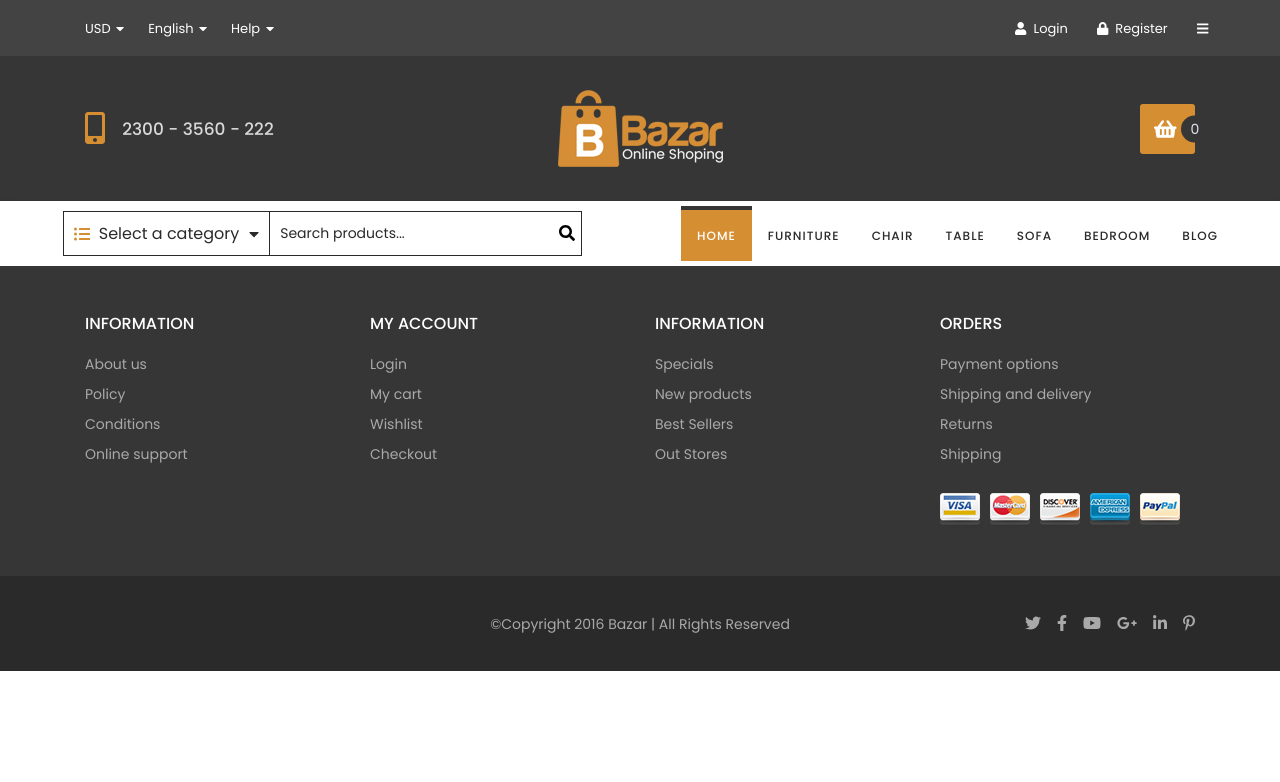
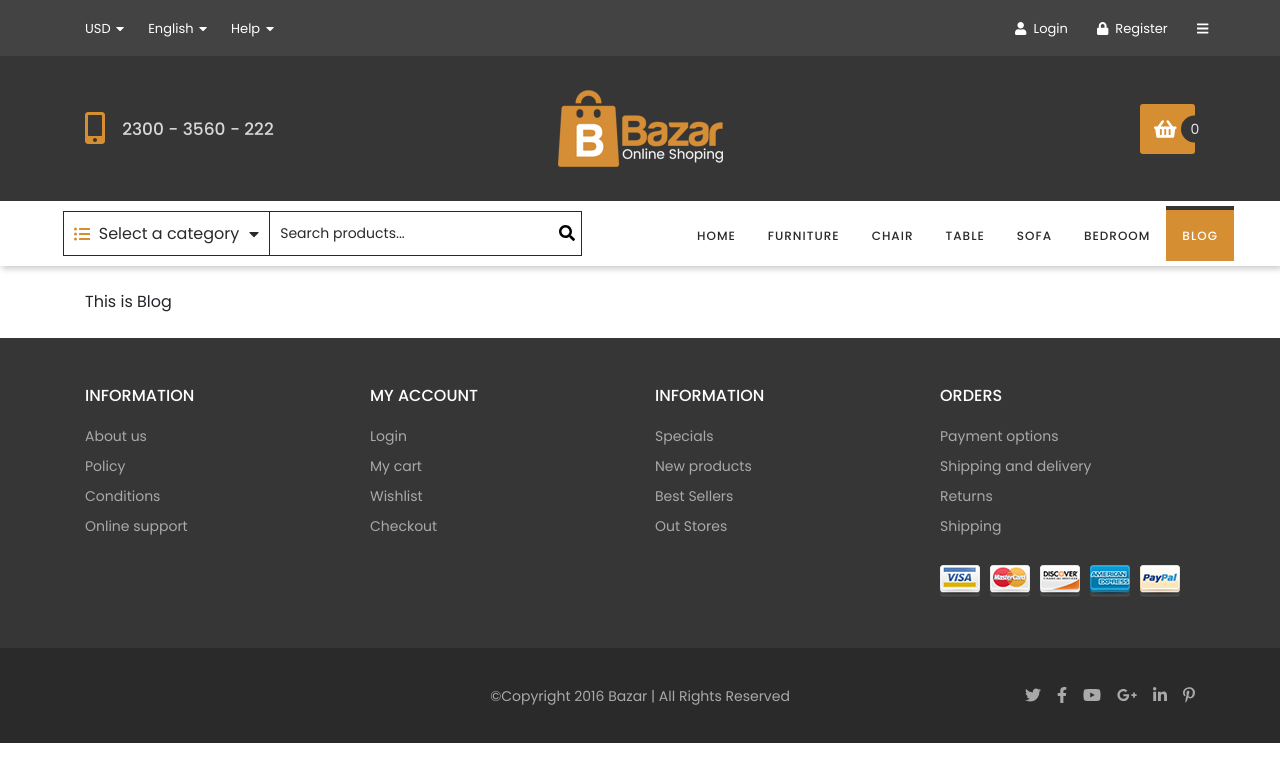
Before and after one commit to bitcooker/furniture-shop, a React (Create React App) app: page /blog in a window 1280 px wide. Shown: the top 782 px of the page. Built offline with nearby package versions, Linux system fonts and the light colour scheme.

Commit message:
Add navigation

```diff
--- a/src/App.js
+++ b/src/App.js
@@ -10,6 +10,7 @@ import MainLayout from './components/layout/MainLayout/MainLayout';
 import Homepage from './components/views/Homepage/Homepage';
 import ProductList from './components/views/ProductList/ProductList';
 import ProductPage from './components/views/ProductPage/ProductPage';
+import Blog from './components/views/Blog/Blog';
 
 const App = () => (
   <Provider store={store}>
@@ -18,6 +19,7 @@ const App = () => (
         <Switch>
           <Route exact path={'/'} component={Homepage} />
           <Route exact path={'/shop/:categoryId'} component={ProductList} />
+          <Route exact path={'/blog'} component={Blog} />
           <Route exact path={'/product/:productId'} component={ProductPage} />
         </Switch>
       </MainLayout>
--- a/src/components/layout/MenuBar/MenuBar.js
+++ b/src/components/layout/MenuBar/MenuBar.js
@@ -1,5 +1,6 @@
 import React from 'react';
 import PropTypes from 'prop-types';
+import { NavLink } from 'react-router-dom';
 
 import { FontAwesomeIcon } from '@fortawesome/react-fontawesome';
 import { faListUl } from '@fortawesome/free-solid-svg-icons';
@@ -20,27 +21,51 @@ const MenuBar = ({ children }) => (
       <div className={'col-auto ' + styles.menu}>
         <ul>
           <li>
-            <a href='#' className={styles.active}>
+            <NavLink to={`/`} exact className={state => state && `${styles.active}`}>
               Home
-            </a>
+            </NavLink>
           </li>
           <li>
-            <a href='#'>Furniture</a>
+            <NavLink
+              to={`/shop/furniture`}
+              className={state => state && `${styles.active}`}
+            >
+              Furniture
+            </NavLink>
           </li>
           <li>
-            <a href='#'>Chair</a>
+            <NavLink
+              to={`/shop/chair`}
+              className={state => state && `${styles.active}`}
+            >
+              Chair
+            </NavLink>
           </li>
           <li>
-            <a href='#'>Table</a>
+            <NavLink
+              to={`/shop/table`}
+              className={state => state && `${styles.active}`}
+            >
+              Table
+            </NavLink>
           </li>
           <li>
-            <a href='#'>Sofa</a>
+            <NavLink to={`/shop/sofa`} className={state => state && `${styles.active}`}>
+              Sofa
+            </NavLink>
           </li>
           <li>
-            <a href='#'>Bedroom</a>
+            <NavLink
+              to={`/shop/bedroom`}
+              className={state => state && `${styles.active}`}
+            >
+              Bedroom
+            </NavLink>
           </li>
           <li>
-            <a href='#'>Blog</a>
+            <NavLink to={`/blog`} className={state => state && `${styles.active}`}>
+              Blog
+            </NavLink>
           </li>
         </ul>
       </div>
--- /dev/null
+++ b/src/components/views/Blog/Blog.js
@@ -0,0 +1,11 @@
+import React from 'react';
+
+import styles from './Blog.module.scss';
+
+const Blog = () => (
+  <div className={styles.root}>
+    <div className='container'>This is Blog</div>
+  </div>
+);
+
+export default Blog;
--- /dev/null
+++ b/src/components/views/Blog/Blog.module.scss
@@ -0,0 +1,5 @@
+@import "../../../styles/settings.scss";
+
+.root {
+  padding: $base-padding 0;
+}
--- a/src/components/views/ProductList/ProductList.js
+++ b/src/components/views/ProductList/ProductList.js
@@ -1,9 +1,17 @@
 import React from 'react';
+import { useParams } from 'react-router-dom';
 // import PropTypes from 'prop-types';
 import styles from './ProductList.module.scss';
 
-const ProductList = () => <div className={styles.root}>This is ProductList</div>;
+const ProductList = () => {
+  const params = useParams();
 
+  return (
+    <div className={styles.root}>
+      <div className='container'>This is ProductList for {params.categoryId}</div>
+    </div>
+  );
+};
 // ProductList.propTypes = {};
 
 export default ProductList;
```
Also changed, not shown: 1 other file (tests, documents, lock files or other folders).
